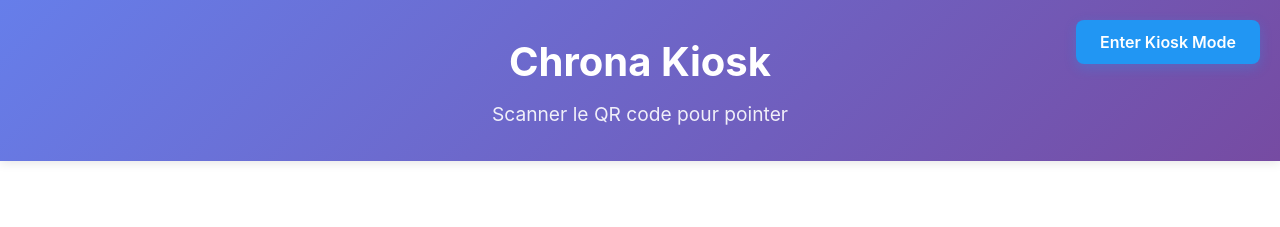
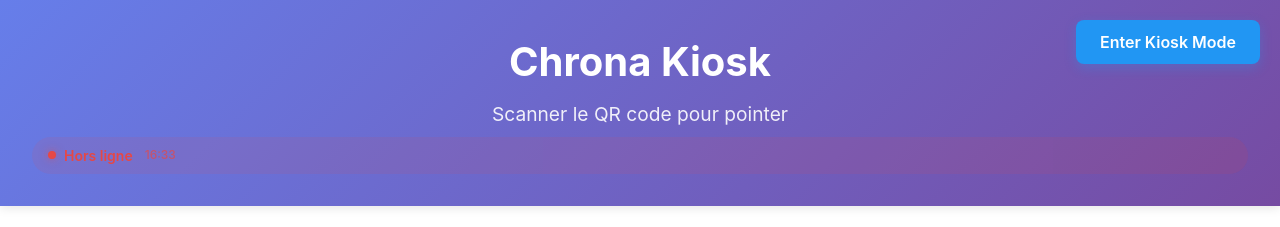
Before and after one commit to suaniafluence/Chrona_Core, a React (Vite) app in the folder apps/kiosk/: page / in a window 1280 px wide. Shown: the top 227 px of the page. Built offline with nearby package versions, Linux system fonts and the light colour scheme; no server answers.

Commit message:
feat(kiosk): render ConnectionStatus component in header to satisfy E2E visibility check

```diff
--- a/apps/kiosk/src/App.tsx
+++ b/apps/kiosk/src/App.tsx
@@ -4,6 +4,7 @@ import QRScanner from './components/QRScanner'
 import CameraTest from './components/CameraTest'
 import ValidationResult from './components/ValidationResult'
 import KioskMode from './components/KioskMode'
+import ConnectionStatus from './components/ConnectionStatus'
 
 interface PunchResult {
   success: boolean
@@ -63,6 +64,9 @@ function App() {
         <header className="app-header">
           <h1>Chrona Kiosk</h1>
           <p>Scanner le QR code pour pointer</p>
+          <div style={{ marginTop: 8 }}>
+            <ConnectionStatus />
+          </div>
         </header>
       )}
 
```
